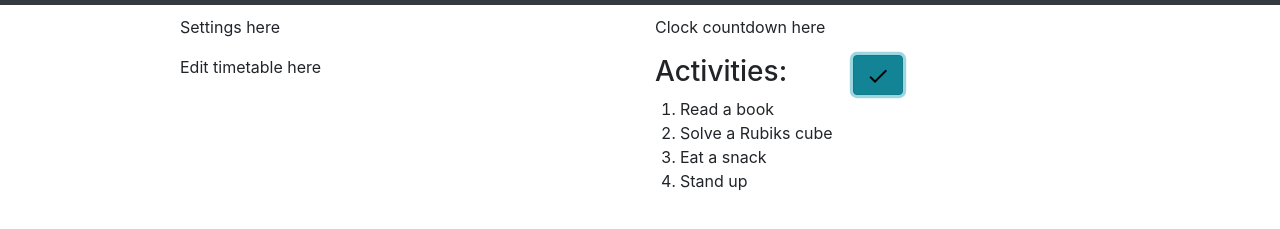
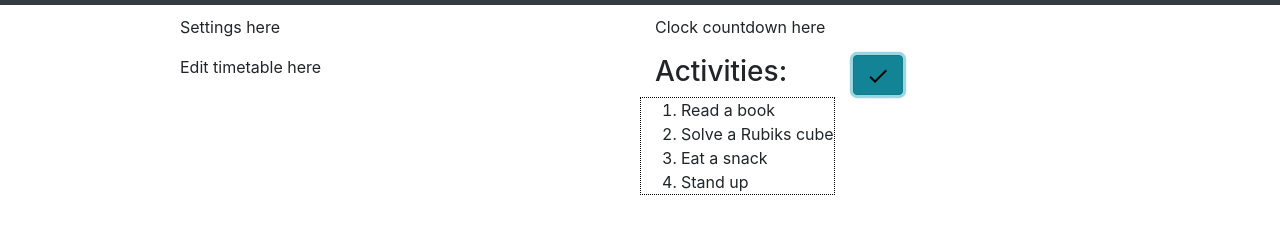
Before and after one commit to allievorley/tech-internship-winter-2021, a plain HTML site: page index.html in a window 1280 px wide. Both pictures are taken after a click on the button 877 px from the left and 141 px from the top of the page. Shown: the part 67-296 px from the top of the page. Drawn offline with nearby package versions, Linux system fonts and the light colour scheme.

Commit message:
Added border to list to signify editable

```diff
--- a/index.html
+++ b/index.html
@@ -70,7 +70,7 @@
                     </div>
                 </div>
                 <div class="row">
-                    <ol id="activitiesList" contenteditable="false">
+                    <ol id="activitiesList" contenteditable="false" style="border: none;">
                         <li>Read a book</li>
                         <li>Solve a Rubiks cube</li>
                         <li>Eat a snack</li>
--- a/js/neta.js
+++ b/js/neta.js
@@ -6,10 +6,12 @@ function EditActivities() {
         icon.src = "images/doneIcon.png";
         icon.alt = "Save";
         myList.contentEditable = "true";
+        myList.style = "border: dotted 1px black;";
     } else {
         icon.src = "images/editIcon.png";
         icon.alt = "Edit";
         myList.contentEditable = "false";
         alert("Edits saved!");
+        myList.style = "border: none;";
     }
 }
```
